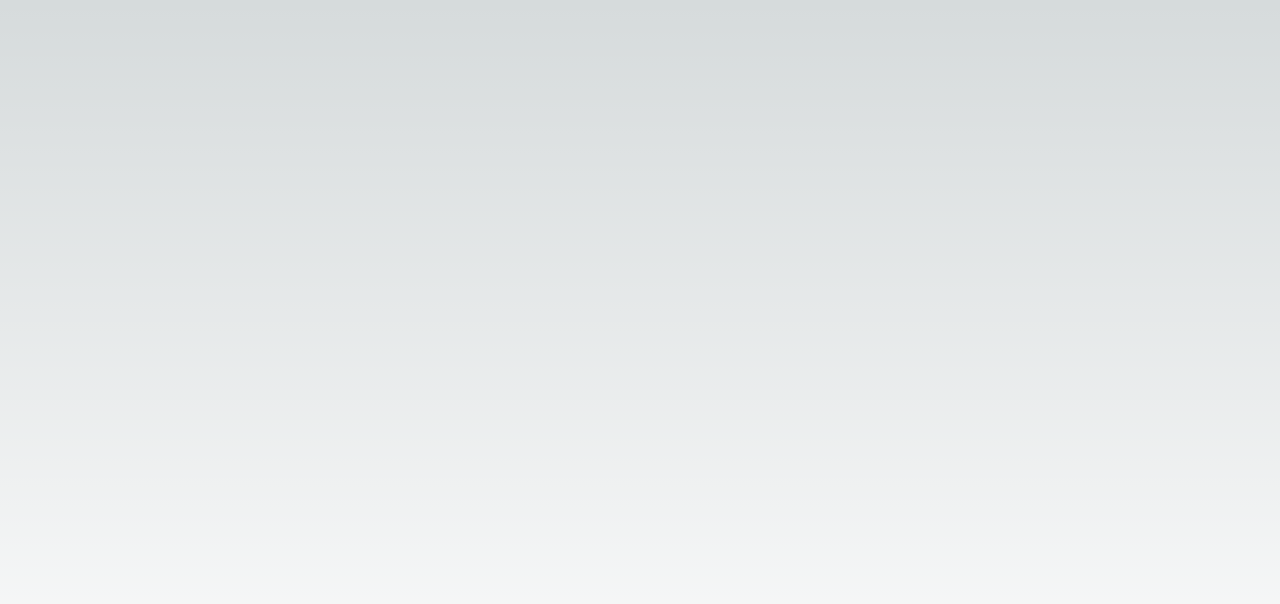
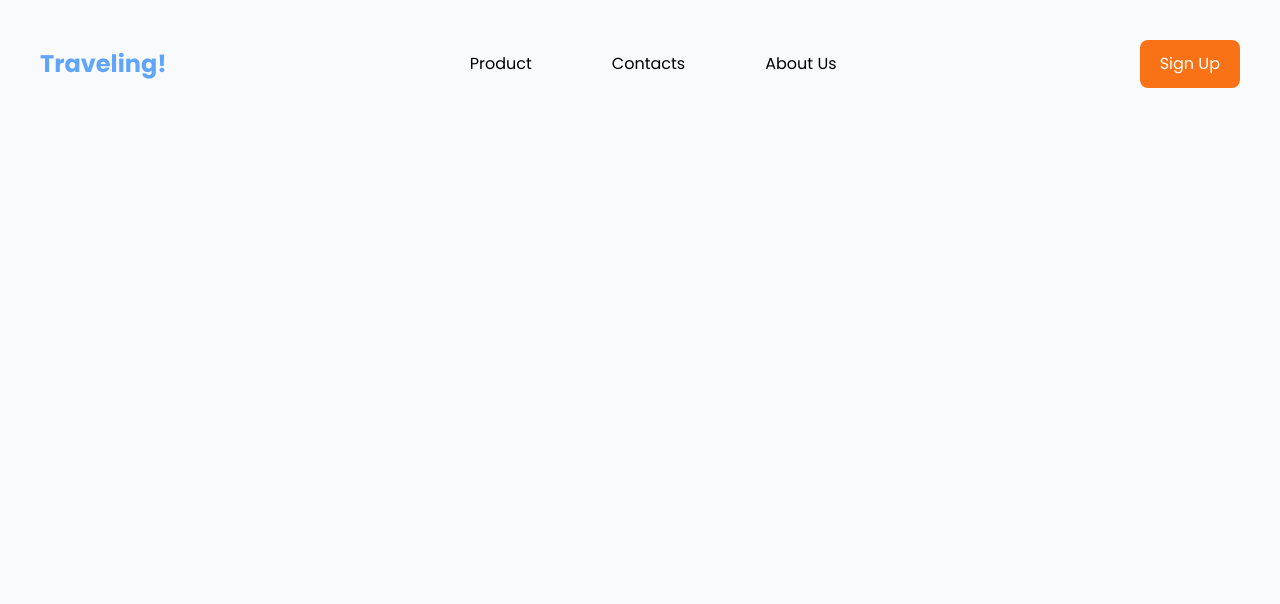
Before and after one commit to PedroHenrique1606/travelling, a Next.js app: page / in a window 1280 px wide. Shown: the top 604 px of the page. Built offline with nearby package versions, Linux system fonts and the light colour scheme.

Commit message:
feat: navbar and style

```diff
--- a/src/app/page.tsx
+++ b/src/app/page.tsx
@@ -1,8 +1,12 @@
+import Navbar from "@/components/Navbar/Navbar";
 import Image from "next/image";
 
 export default function Home() {
   return (
-    <main className="flex min-h-screen flex-col items-center justify-between p-24">
+    <main className="bg-slate-50 h-screen">
+      <nav>
+        <Navbar />
+      </nav>
     </main>
   );
 }
--- a/src/components/Navbar/Navbar.tsx
+++ b/src/components/Navbar/Navbar.tsx
@@ -1,3 +1,37 @@
-export default function Navbar(){
+export default function Navbar() {
+  return (
+    <div className="flex items-center justify-between px-10 py-10 text-black">
+      <div className="flex items-center">
+        <a href="" className="text-2xl font-semibold text-blue-400">
+          Traveling!
+        </a>
+      </div>
 
+      <div className="flex-1 flex justify-center">
+        <ul className="flex gap-20">
+          <li>
+            <a href="" className="hover:text-blue-500">
+              Product
+            </a>
+          </li>
+          <li>
+            <a href="" className="hover:text-blue-500">
+              Contacts
+            </a>
+          </li>
+          <li>
+            <a href="" className="hover:text-blue-500">
+              About Us
+            </a>
+          </li>
+        </ul>
+      </div>
+
+      <div className="flex items-center">
+        <button className="px-5 py-3 bg-orange-500 text-white rounded-lg font-medium hover:bg-orange-600">
+          Sign Up
+        </button>
+      </div>
+    </div>
+  );
 }
```
